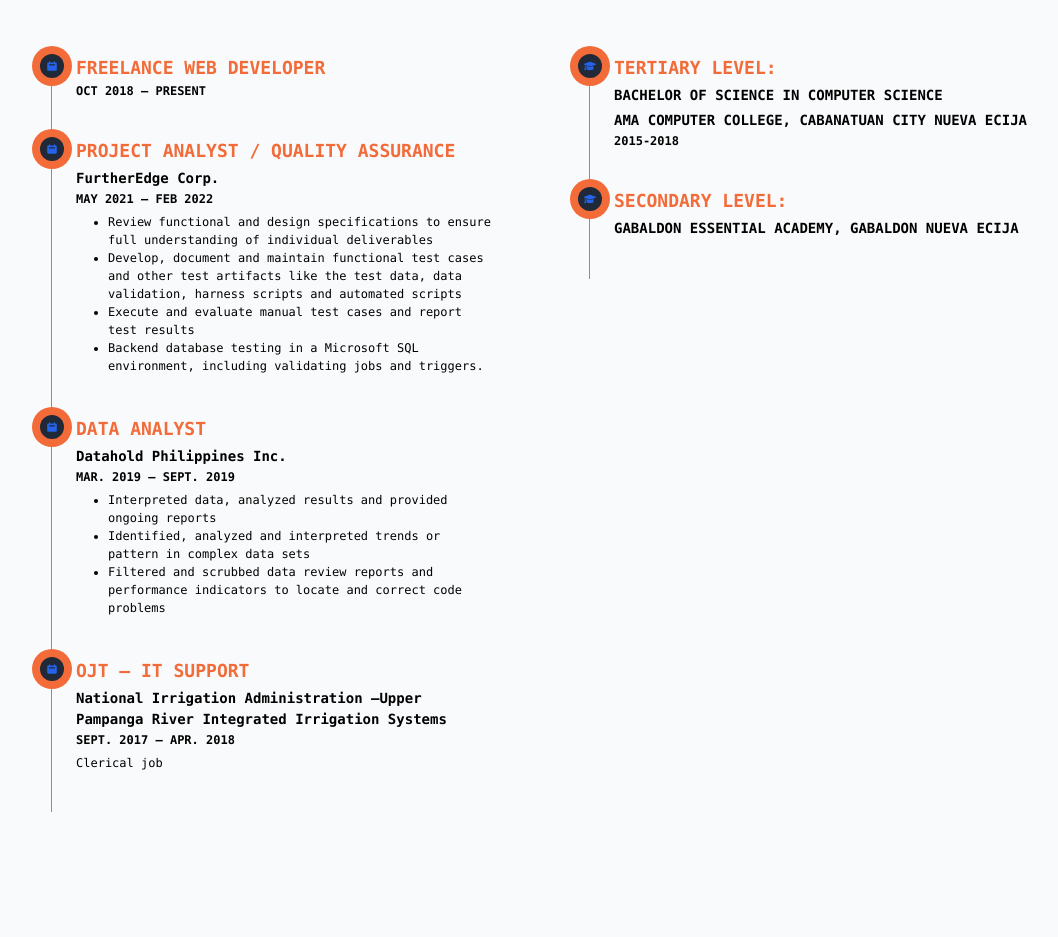
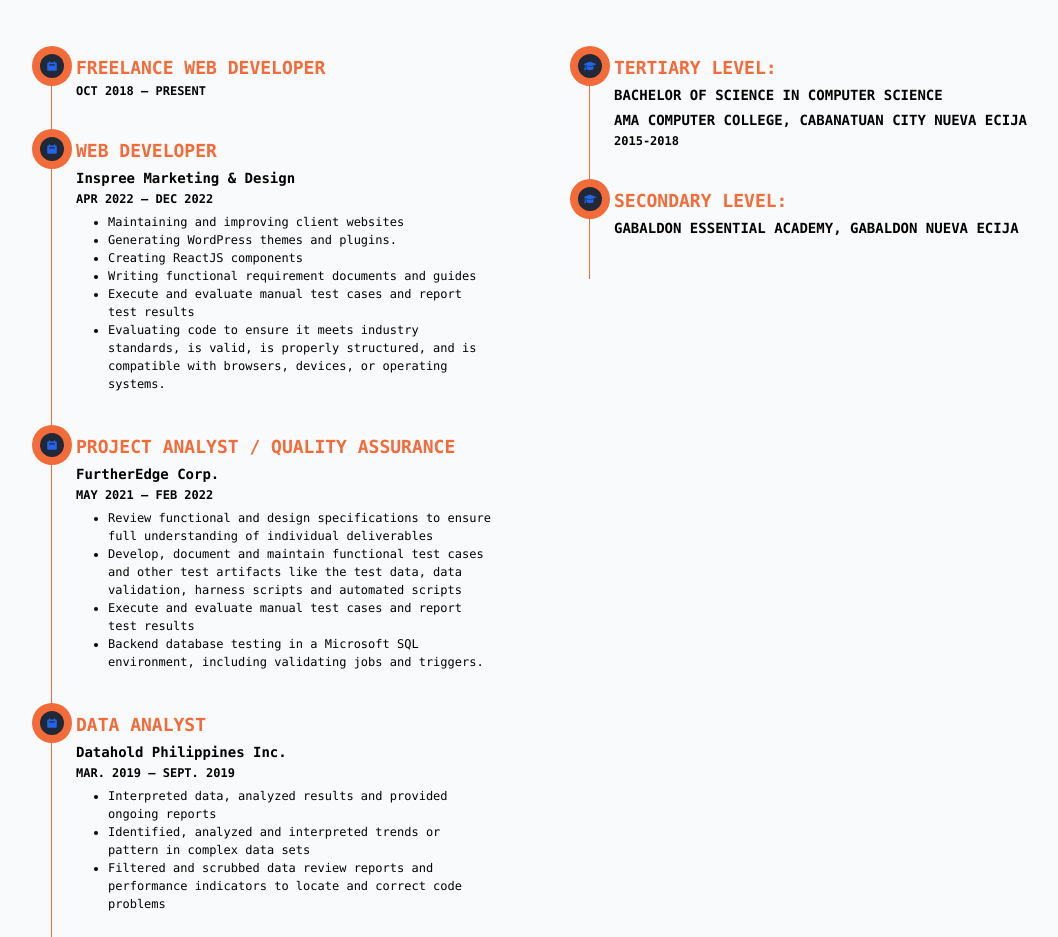
Before and after one commit to vsherwin-dev/nextjs-sherwin-dev-cv, a Next.js app: page / in a window 1280 px wide. Shown: the part 1340-2277 px from the top of the page, without its empty margins (93-1151 px from the left). Built offline with nearby package versions, Linux system fonts and the light colour scheme.

Commit message:
added new work exp

```diff
--- a/components/timeline.js
+++ b/components/timeline.js
@@ -19,6 +19,29 @@ export default function Timeline(){
                             <h3 className="flex items-center mb-1 text-[18px] font-bold text-[#f26b38]">FREELANCE WEB DEVELOPER</h3>
                             <time className="block mb-2 text-[12px] font-semibold leading-none dark:text-white text-black">OCT 2018 – PRESENT</time>
                         </li>
+
+
+
+
+                        <li className="mb-10 ml-6">
+                            <span className="flex absolute -left-3 justify-center items-center w-6 h-6 rounded-full ring-8 ring-[#f26b38] bg-gray-800">
+                                <svg aria-hidden="true" className="w-3 h-3 text-blue-600 dark:text-blue-400" fill="currentColor" viewBox="0 0 20 20" xmlns="http://www.w3.org/2000/svg"><path fillRule="evenodd" d="M6 2a1 1 0 00-1 1v1H4a2 2 0 00-2 2v10a2 2 0 002 2h12a2 2 0 002-2V6a2 2 0 00-2-2h-1V3a1 1 0 10-2 0v1H7V3a1 1 0 00-1-1zm0 5a1 1 0 000 2h8a1 1 0 100-2H6z" clipRule="evenodd"></path></svg>
+                            </span>
+                            <h3 className="flex items-center mb-1 text-[18px] font-bold text-[#f26b38]">WEB DEVELOPER</h3>
+                            <h3 className="flex items-center mb-1 text-[14px] font-semibold dark:text-white text-black">Inspree Marketing & Design</h3>
+                            <time className="block mb-2 text-[12px] font-semibold leading-none dark:text-white text-black">APR 2022 – DEC 2022</time>
+                            <ul className="mb-4 text-[12px] font-normal list-disc pl-8 dark:text-white text-black">
+                                <li>Maintaining and improving client websites</li>
+                                <li>Generating WordPress themes and plugins.</li>
+                                <li>Creating ReactJS components</li>
+                                <li>Writing functional requirement documents and guides</li>
+                                <li>Execute and evaluate manual test cases and report test results</li>
+                                <li>Evaluating code to ensure it meets industry standards, is valid, is properly structured, and is compatible with browsers, devices, or operating systems.</li>
+                            </ul>
+                        </li>
+
+
+
 
                         <li className="mb-10 ml-6">
                             <span className="flex absolute -left-3 justify-center items-center w-6 h-6 rounded-full ring-8 ring-[#f26b38] bg-gray-800">
```
